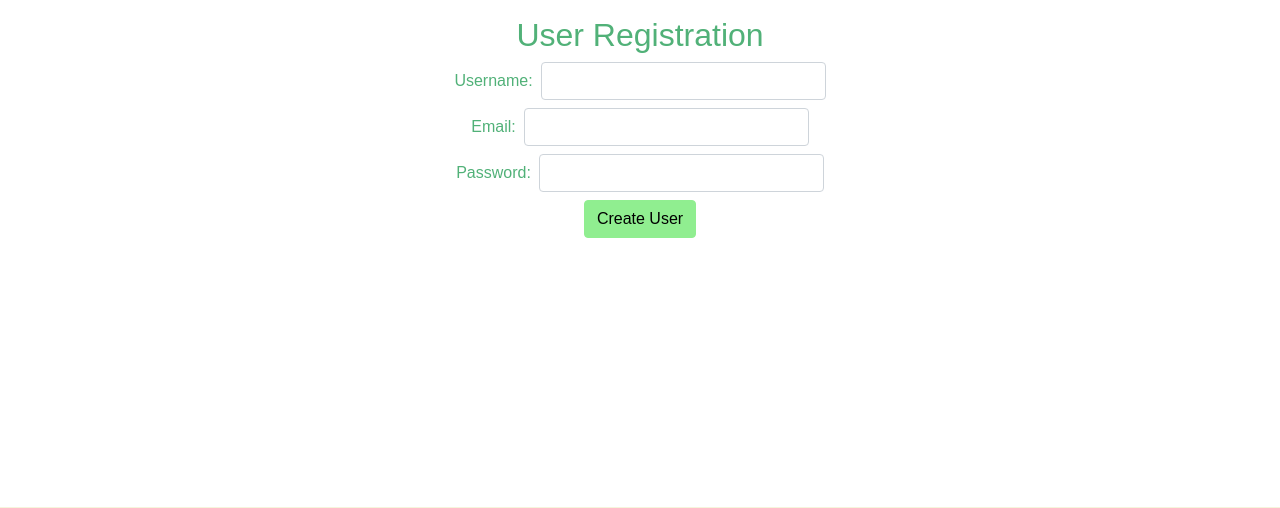
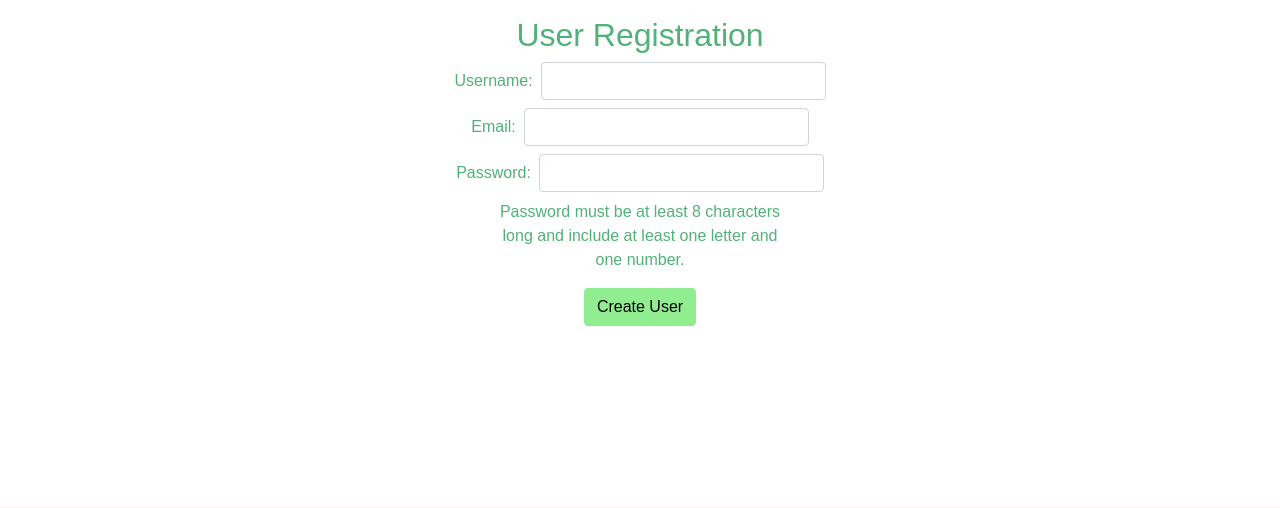
Before and after one commit to csmith-02/rabbithole, a Flask app: page /signup in a window 1280 px wide. Shown: the part 225-733 px from the top of the page. Run offline with Flask 3, Linux system fonts and the light colour scheme; some libraries are stand-ins or nearby versions.

Commit message:
Added email and password requirements and delete profile feature

```diff
--- a/app.py
+++ b/app.py
@@ -20,7 +20,6 @@ db.init_app(app)
 bcrypt = Bcrypt(app)
 
 app.config['UPLOAD_FOLDER'] = '../rabbithole/static/images/'
-
 
 @app.route('/rabbithole/static/<path:path>')
 def send_static(path):
@@ -47,7 +46,6 @@ def home():
         for uc in ucs:
             posts.extend(Post.query.filter_by(uc_id=uc[0]).all())
 
-
     posts.sort(key=lambda user: user.id, reverse=True)
     return render_template('home_page.html', user=user, loggedIn=True, posts=posts)
 
@@ -70,7 +68,6 @@ def profile():
 
     user = User.query.filter_by(username=session['username']).first()
     return render_template('profile_page.html', user=user, loggedIn=True)
-
 
 @app.route('/login', methods=['POST', 'GET'])
 def login():
@@ -227,6 +224,19 @@ def edit_profile_bio():
 
     return redirect('/profile', 302)
 
+@app.route('/profile/delete', methods=['POST'])
+def delete_profile():
+    if 'username' not in session:
+        return redirect('/login', 302)
+
+    user = User.query.filter_by(username=session['username']).first()
+
+    db.session.delete(user)
+    db.session.commit()
+
+    session.clear()
+
+    return redirect('/')
 
 @app.route('/search')
 def search():
@@ -241,7 +251,6 @@ def search():
     search_results = User.query.filter(User.username.ilike(f'%{query}%')).all()
 
     return render_template('search_page.html', loggedIn=loggedIn, search_results=search_results)
-
 
 # Communities Functionality
 
@@ -342,7 +351,6 @@ def get_community(name: str):
     loggedIn = True
     community = Community.query.filter_by(name=name).first()
     rabbithole = User.query.filter_by(username='RabbitHole').first()
-
 
     if not community:
         if 'username' not in session:
--- a/templates/profile_page.html
+++ b/templates/profile_page.html
@@ -117,6 +117,9 @@
   <form method="POST" action="/logout" class="text-center mt-5">
     <input type="submit" value="Logout" class="btn btn-primary"/>
   </form>
+  <form method="POST" action="/profile/delete" class="text-center mt-5" onsubmit="return confirm('Are you sure you want to delete your profile? This action cannot be undone.');">
+    <input type="submit" value="Delete Profile" class="btn btn-danger"/>
+  </form>
   <script>
 
     let input = document.getElementById('inputSelect')
--- a/templates/signup_page.html
+++ b/templates/signup_page.html
@@ -92,12 +92,13 @@
       </div>
       <div class="d-flex justify-content-center align-items-center">
         <label for="email" class="mr-2">Email:</label>
-        <input type="email" id="email" name="email" required class="w-50 form-control mb-2" /><br />
+        <input type="email" id="email" name="email" required pattern="[a-zA-Z0-9._%+-]+@[a-zA-Z0-9.-]+\.[a-zA-Z]{2,}" class="w-50 form-control mb-2" title="Please enter a valid email address." />
       </div>
       <div class="d-flex justify-content-center align-items-center">
         <label for="password" class="mr-2">Password:</label>
-        <input type="password" id="password" name="password" min="8" required class="w-50 mb-2 form-control"/><br />
+        <input type="password" id="password" name="password" minlength="8" required pattern="^(?=.*[A-Za-z])(?=.*\d)[A-Za-z\d]{8,}$" class="w-50 mb-2 form-control" title="Password must be at least 8 characters long and include at least one letter and one number."/><br />
       </div>
+      <p class="w-50 mx-auto">Password must be at least 8 characters long and include at least one letter and one number.</p>
       <button type="submit" class="btn btn-primary">Create User</button>
     </form>
   </div>
```
Lines whose indentation alone changed are shown as unchanged.
